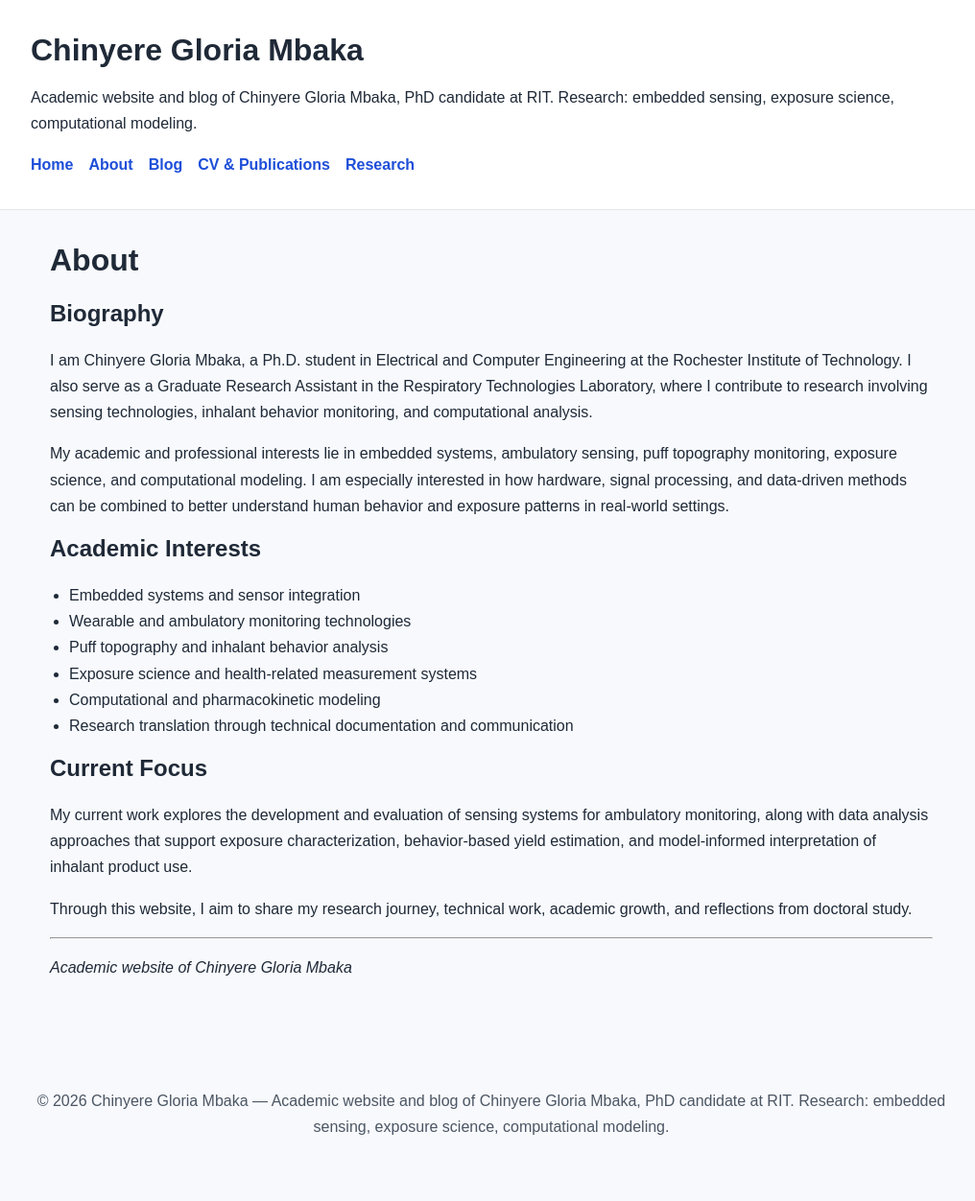
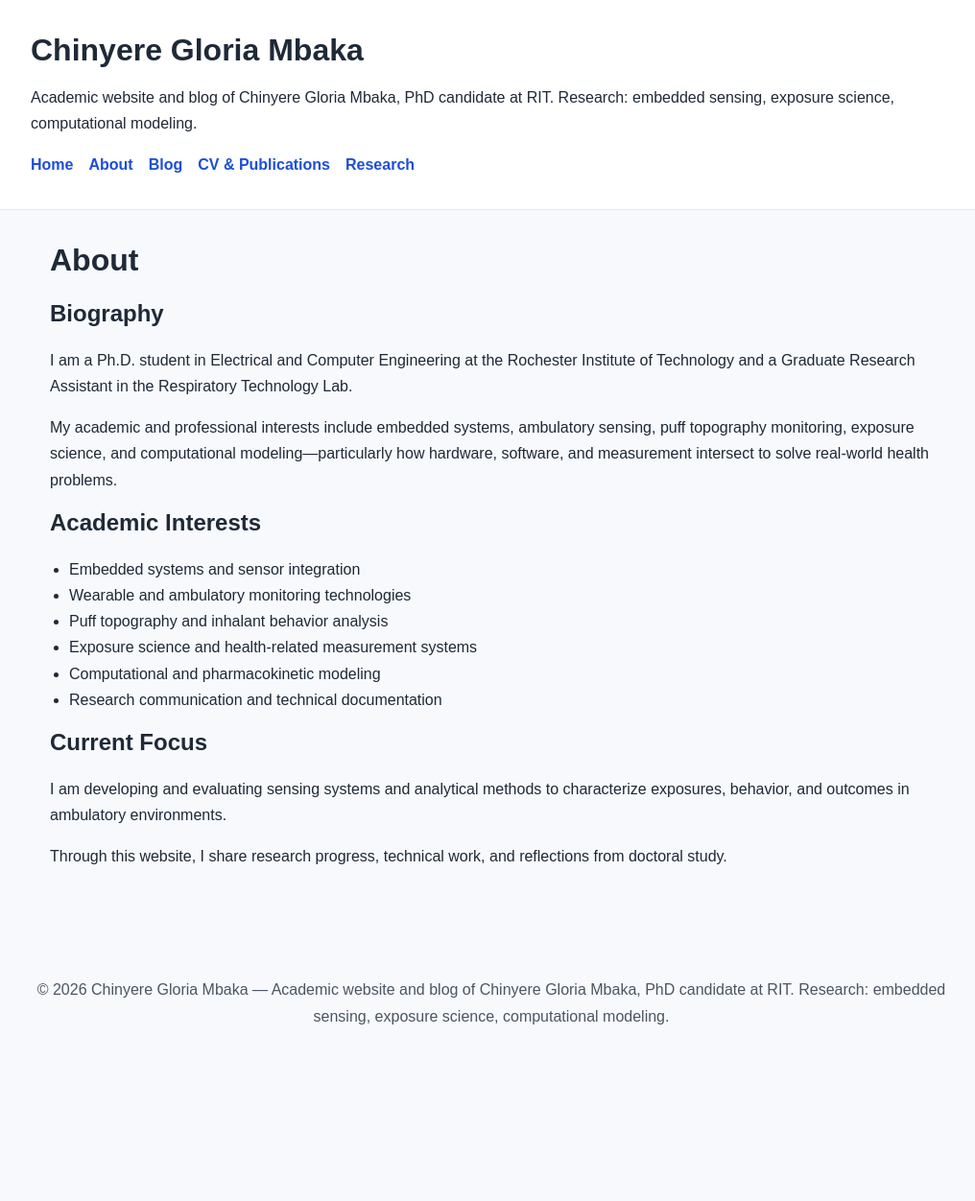
Before and after one commit to mbaglo/mbaglo.github.io, a Jekyll site: the page built from about.md, in a window 1280 px wide. Shown: the whole page at 96% size, without its empty margins (128-1144 px from the left). Built offline with Jekyll 4.4.1, drawn with Linux system fonts in a browser that asks for light colours; after the commit the page ends 1137 px from its top, so only the background shows below that.

Commit message:
Update about.md to remove name repetition and footer line, focus on unique professional intro.

```diff
--- a/about.md
+++ b/about.md
@@ -7,9 +7,9 @@ permalink: /about/
 # About
 
 ## Biography
-I am Chinyere Gloria Mbaka, a Ph.D. student in Electrical and Computer Engineering at the Rochester Institute of Technology. I also serve as a Graduate Research Assistant in the Respiratory Technologies Laboratory, where I contribute to research involving sensing technologies, inhalant behavior monitoring, and computational analysis.
+I am a Ph.D. student in Electrical and Computer Engineering at the Rochester Institute of Technology and a Graduate Research Assistant in the Respiratory Technology Lab.
 
-My academic and professional interests lie in embedded systems, ambulatory sensing, puff topography monitoring, exposure science, and computational modeling. I am especially interested in how hardware, signal processing, and data-driven methods can be combined to better understand human behavior and exposure patterns in real-world settings.
+My academic and professional interests include embedded systems, ambulatory sensing, puff topography monitoring, exposure science, and computational modeling—particularly how hardware, software, and measurement intersect to solve real-world health problems.
 
 ## Academic Interests
 - Embedded systems and sensor integration
@@ -17,12 +17,9 @@ My academic and professional interests lie in embedded systems, ambulatory sensi
 - Puff topography and inhalant behavior analysis
 - Exposure science and health-related measurement systems
 - Computational and pharmacokinetic modeling
-- Research translation through technical documentation and communication
+- Research communication and technical documentation
 
 ## Current Focus
-My current work explores the development and evaluation of sensing systems for ambulatory monitoring, along with data analysis approaches that support exposure characterization, behavior-based yield estimation, and model-informed interpretation of inhalant product use.
+I am developing and evaluating sensing systems and analytical methods to characterize exposures, behavior, and outcomes in ambulatory environments.
 
-Through this website, I aim to share my research journey, technical work, academic growth, and reflections from doctoral study.
-
----
-_Academic website of Chinyere Gloria Mbaka_
+Through this website, I share research progress, technical work, and reflections from doctoral study.
```
